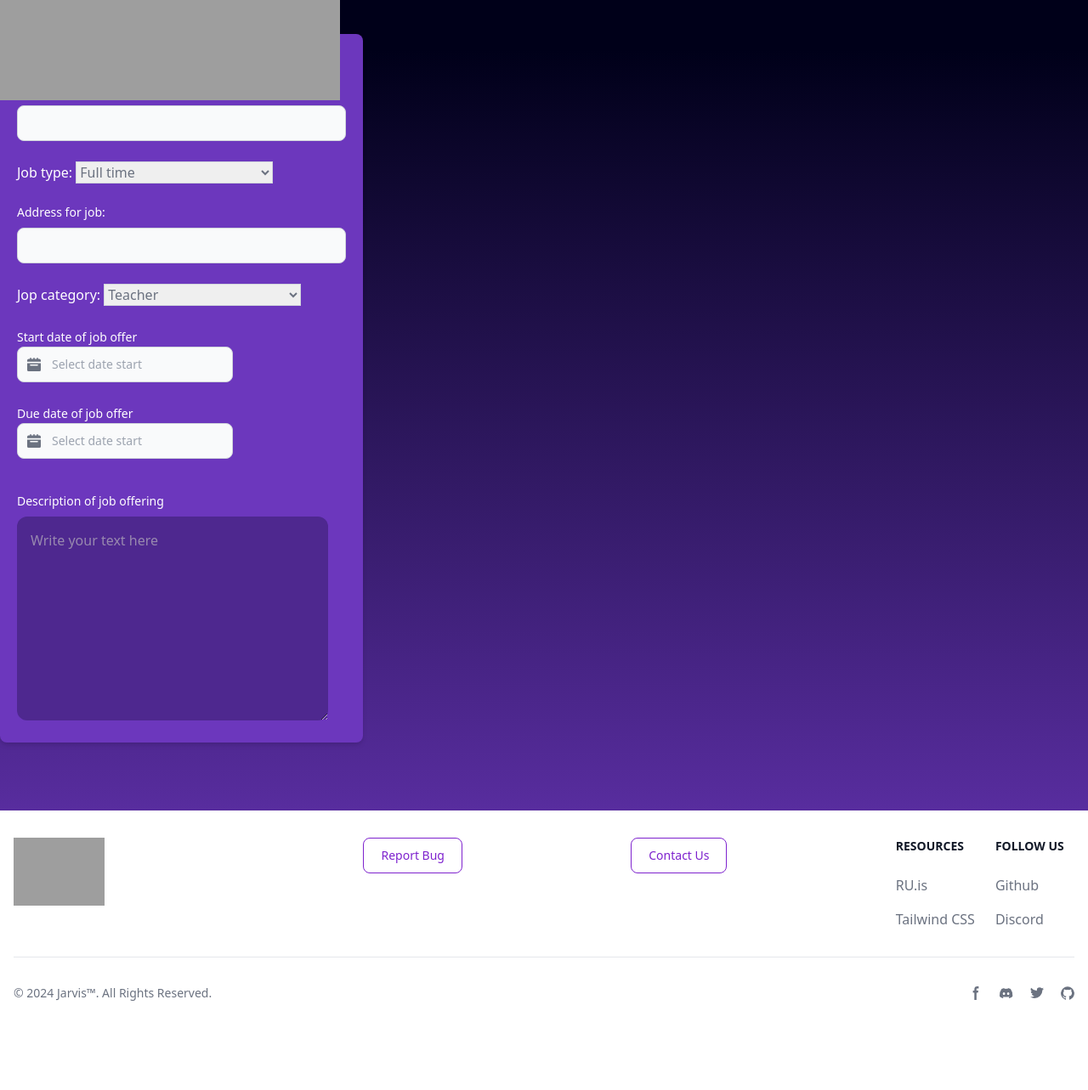
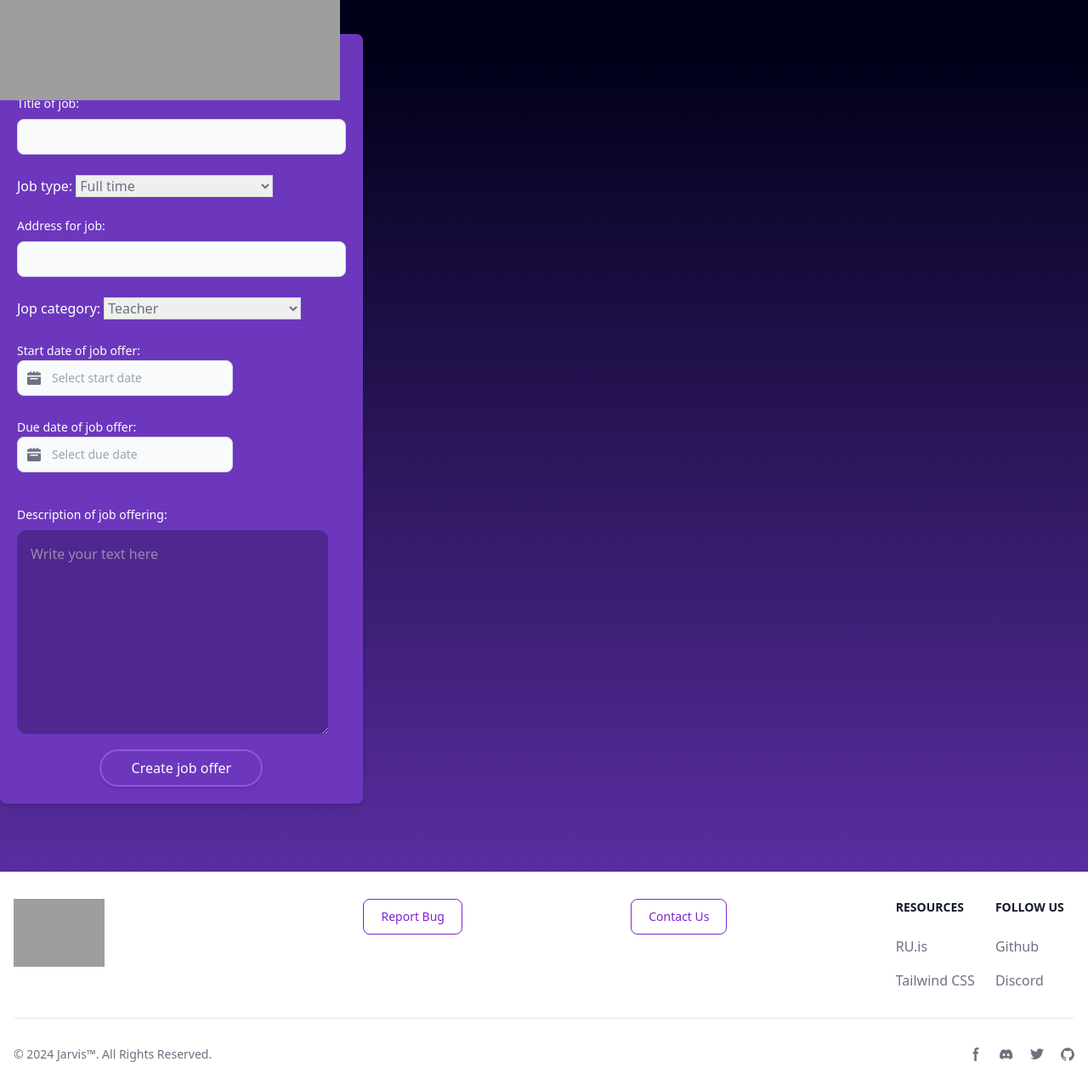
Before and after one commit to milosptr/verklegt-namskeid-2, a Django app: page /make-job-offer in a window 1280 px wide. Shown: the part 84-1367 px from the top of the page at 85% size. Before the commit the page ends 1262 px from the top, so only its background shows below. Run offline with Django 5.2, Linux system fonts and the light colour scheme; parts of the project's set-up code (start-up, migrations or seed data) failed here and were passed over; some libraries are stand-ins or nearby versions; grey boxes are pictures that could not be loaded.

```diff
--- a/src/templates/pages/make_job_offer.html
+++ b/src/templates/pages/make_job_offer.html
@@ -4,7 +4,7 @@
 
 {% block content %}
     <div class="bg-[#6C37BD] rounded-lg p-5 p w-2/6 shadow-md mb-10">
-        <h1 class="text-3xl text-center">
+        <h1 class="text-3xl text-center mb-4">
         Make new job offer
         </h1>
 
@@ -39,25 +39,7 @@
         </div>
 
         <div>
-            <label class="text-sm">Start date of job offer</label>
-            <div date-rangepicker class="flex items-cente mb-6">
-                <div class="relative">
-                  <div class="absolute inset-y-0 start-0 flex items-center ps-3 pointer-events-none">
-                     <svg class="w-4 h-4 text-gray-500 dark:text-gray-400" aria-hidden="true" xmlns="http://www.w3.org/2000/svg"
-                          fill="currentColor" viewBox="0 0 20 20">
-                        <path d="M20 4a2 2 0 0 0-2-2h-2V1a1 1 0 0 0-2 0v1h-3V1a1 1 0 0 0-2 0v1H6V1a1 1 0 0 0-2 0v1H2a2 2 0 0 0-2 2v2h20V4ZM0 18a2 2 0 0 0 2 2h16a2 2 0 0 0 2-2V8H0v10Zm5-8h10a1 1 0 0 1 0 2H5a1 1 0 0 1 0-2Z"/>
-                    </svg>
-                  </div>
-                  <input name="start" type="text" class="bg-gray-50 border border-gray-300 text-gray-900 text-sm rounded-lg
-                  focus:ring-blue-500 focus:border-blue-500 block w-full ps-10 p-2.5  dark:bg-gray-700 dark:border-gray-600
-                  dark:placeholder-gray-400 dark:text-white dark:focus:ring-blue-500 dark:focus:border-blue-500"
-                         placeholder="Select date start">
-                </div>
-            </div>
-        </div>
-
-        <div>
-            <label class="text-sm">Due date of job offer</label>
+            <label class="text-sm">Start date of job offer:</label>
             <div date-rangepicker class="flex items-center mb-6">
                 <div class="relative">
                     <div class="absolute inset-y-0 start-0 flex items-center ps-3 pointer-events-none">
@@ -69,15 +51,41 @@
                     <input name="start" type="text" class="bg-gray-50 border border-gray-300 text-gray-900 text-sm rounded-lg
                     focus:ring-blue-500 focus:border-blue-500 block w-full ps-10 p-2.5  dark:bg-gray-700 dark:border-gray-600
                     dark:placeholder-gray-400 dark:text-white dark:focus:ring-blue-500 dark:focus:border-blue-500"
-                         placeholder="Select date start">
+                         placeholder="Select start date">
                 </div>
             </div>
         </div>
 
-        <label class="mt-10 block text-sm text-white ">Description of job offering</label>
+        <div>
+            <label class="text-sm">Due date of job offer:</label>
+            <div date-rangepicker class="flex items-center mb-6">
+                <div class="relative">
+                    <div class="absolute inset-y-0 start-0 flex items-center ps-3 pointer-events-none">
+                        <svg class="w-4 h-4 text-gray-500 dark:text-gray-400" aria-hidden="true" xmlns="http://www.w3.org/2000/svg"
+                          fill="currentColor" viewBox="0 0 20 20">
+                            <path d="M20 4a2 2 0 0 0-2-2h-2V1a1 1 0 0 0-2 0v1h-3V1a1 1 0 0 0-2 0v1H6V1a1 1 0 0 0-2 0v1H2a2 2 0 0 0-2 2v2h20V4ZM0 18a2 2 0 0 0 2 2h16a2 2 0 0 0 2-2V8H0v10Zm5-8h10a1 1 0 0 1 0 2H5a1 1 0 0 1 0-2Z"/>
+                        </svg>
+                    </div>
+                    <input name="start" type="text" class="bg-gray-50 border border-gray-300 text-gray-900 text-sm rounded-lg
+                    focus:ring-blue-500 focus:border-blue-500 block w-full ps-10 p-2.5  dark:bg-gray-700 dark:border-gray-600
+                    dark:placeholder-gray-400 dark:text-white dark:focus:ring-blue-500 dark:focus:border-blue-500"
+                         placeholder="Select due date">
+                </div>
+            </div>
+        </div>
+
+        <label class="mt-10 block text-sm text-white ">Description of job offering:</label>
         <textarea required cols="38" rows="10" class="bg-[#4E288F] rounded-xl text-white text:p-4
          mt-2 placeholder:text-[#9889AF] placeholder:p-4" placeholder="Write your text here" ></textarea>
 
+        <div class="w-64 mx-auto text-center">
+            <a href="/create-account">
+                <button type="button" class="text-white bg-[#6C37BD] border-2 border-[#8E5ADD] hover:bg-[#A374EC] hover:border-[#7E40DD]
+                    focus:ring-4 font-medium rounded-full text-md w-48 py-2 mt-3 shadow-md">
+                    Create job offer
+                </button>
+            </a>
+        </div>
     </div>
 
 {% endblock %}
```
